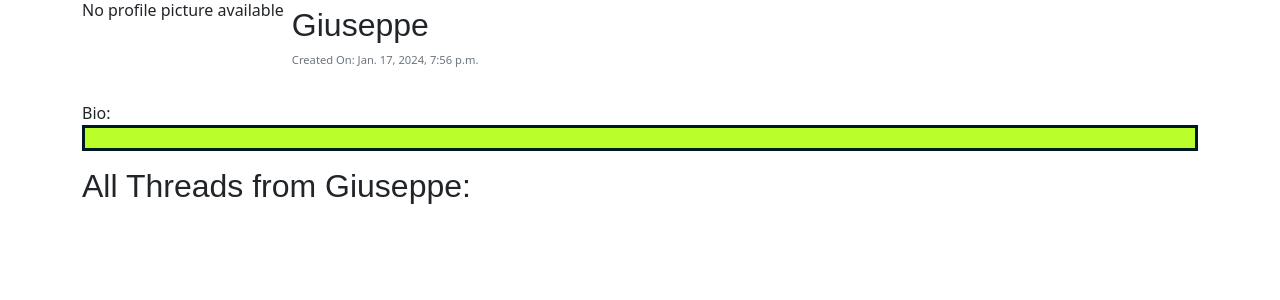
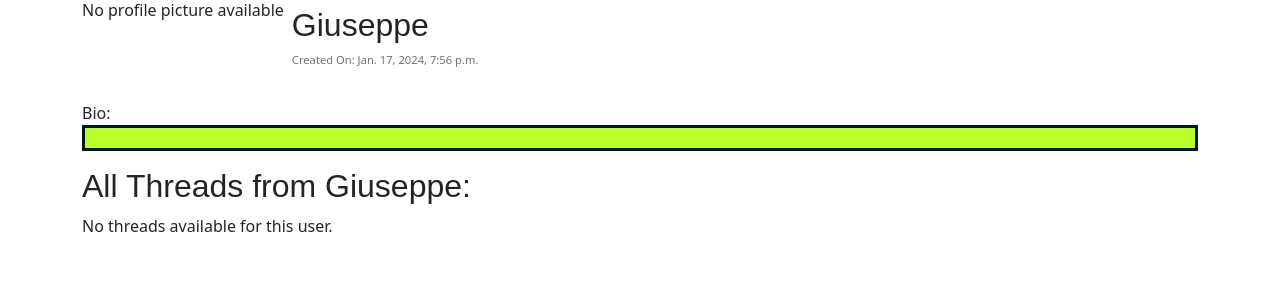
Before and after one commit to DasUnicorn/WordWeave, a Django app: a page that uses authentication/templates/profile.html in a window 1280 px wide. Shown: the part 130-430 px from the top of the page. Run offline with Django 4.2, Linux system fonts and the light colour scheme; data comes from the database, SQL or seed files in the repository; parts of the project's set-up code (start-up, migrations or seed data) failed here and were passed over; some libraries are stand-ins or nearby versions; some web fonts are replaced.

Commit message:
feat: add list of threads of user to a user profile

```diff
--- a/authentication/templates/profile.html
+++ b/authentication/templates/profile.html
@@ -30,5 +30,15 @@
 	</div>
 	<h2>All Threads from {{user.username}}:</h2>
 
+	{% if user.posts.all %}
+    <ul>
+        {% for thread in user.posts.all %}
+        <li>{{ thread.title }} - {{ thread.created_on }}</li>
+        {% endfor %}
+    </ul>
+    {% else %}
+    <p>No threads available for this user.</p>
+    {% endif %}
+
 </div>
 {% endblock %}
```
